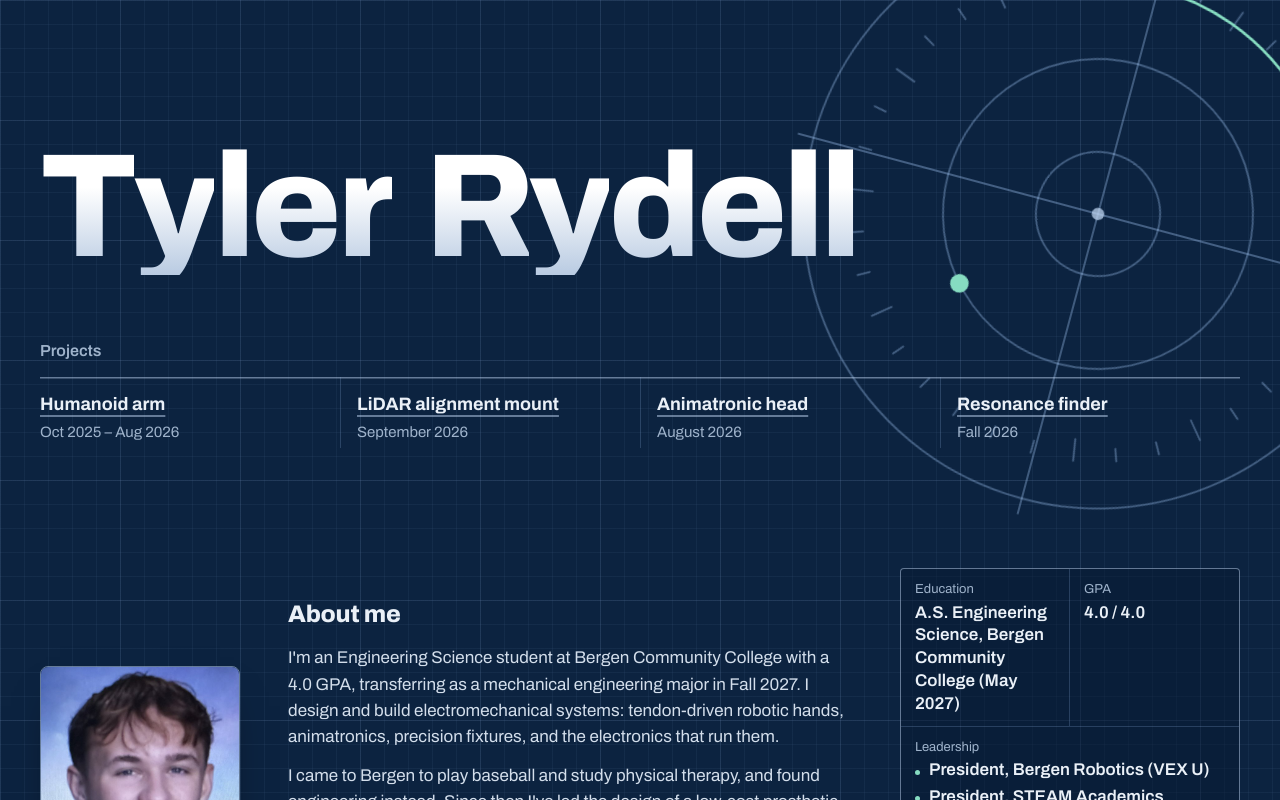
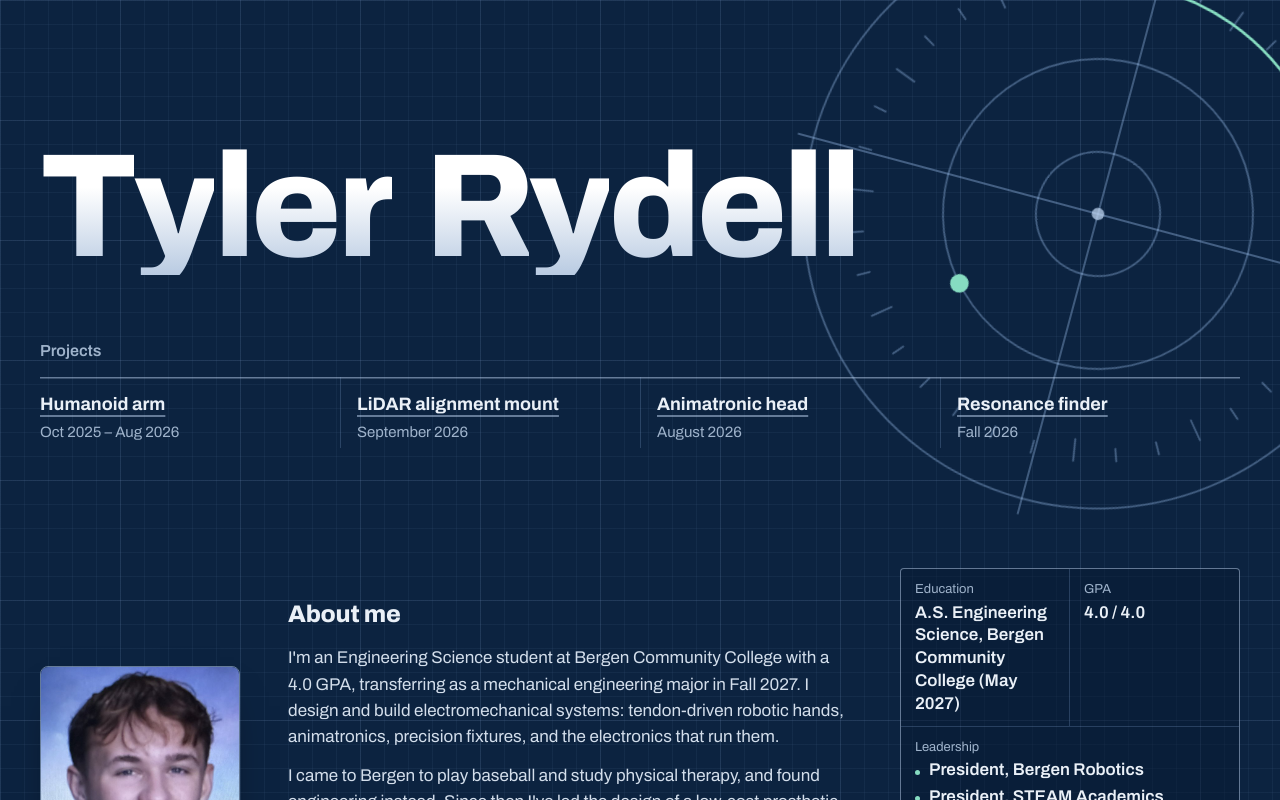
Before and after one commit to trydell29/Mechanical-Design-Portfolio-Tyler-Rydell, a React (Vite) app: page / in a window 1280 px wide. Shown: the top 800 px of the page. Built offline with nearby package versions, Linux system fonts and the light colour scheme.

Commit message:
Drop (VEX U) from the Bergen Robotics title
Co-Authored-By: Claude Opus 5.5 <noreply@anthropic.com>
Claude-Session: https://claude.ai/code/session_01UJoAhQq26ZiJCAmbM4omh7

```diff
--- a/src/content.js
+++ b/src/content.js
@@ -29,7 +29,7 @@ export const about = {
     ["Education", "A.S. Engineering Science, Bergen Community College (May 2027)"],
     ["GPA", "4.0 / 4.0"],
     // A list value shows one item per line across the full width.
-    ["Leadership", ["President, Bergen Robotics (VEX U)", "President, STEAM Academics Association"]],
+    ["Leadership", ["President, Bergen Robotics", "President, STEAM Academics Association"]],
     [
       "Honors",
       [
@@ -94,7 +94,7 @@ export const experience = [
 
 export const leadership = [
   {
-    title: "President, Bergen Robotics (VEX U)",
+    title: "President, Bergen Robotics",
     dates: "May 2026 – Present",
     bullets: [
       "Promoted to team lead by the coach after contributing to programming and CAD on the team's VEX U robot through a VEX Worlds run",
```
